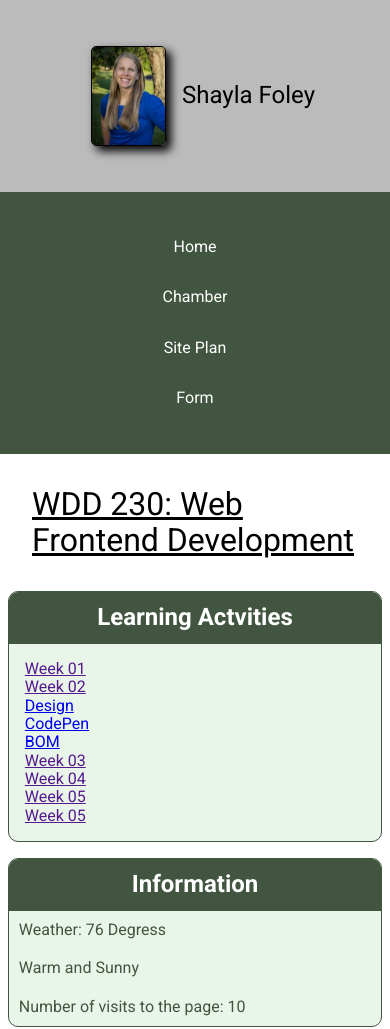
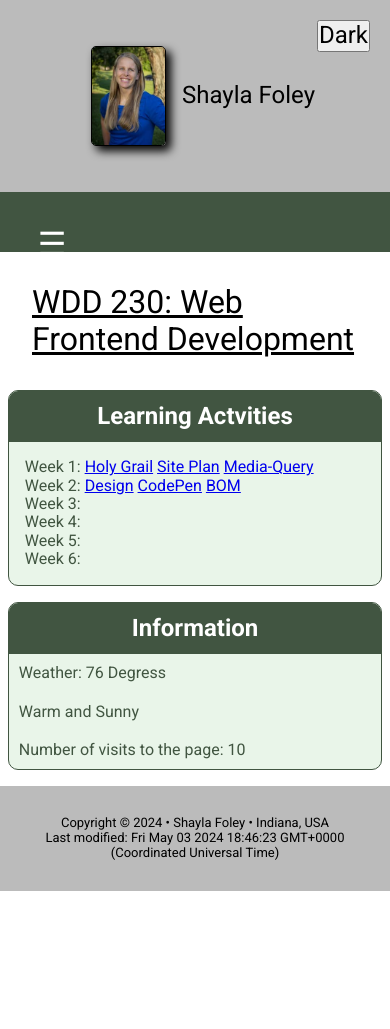
Before and after one commit to shaylafoley/wdd230, a plain HTML site: page index.html in a window 390 px wide. Shown: the top 1029 px of the page. After the commit the page ends 891 px from the top, so only its background shows below. Drawn offline with Linux system fonts and the light colour scheme.

Commit message:
hamburger and dark

```diff
--- a/index.html
+++ b/index.html
@@ -20,37 +20,44 @@
     <link rel="icon" href="favicon.ico">
 </head>
 <body>
+
     <header>
 
         <img id="photo" src="images/profile.jpg" alt="Shayla Foley Profile Image" width="75" height="100">
 
             <span>Shayla Foley</span>
+        <button id="darkBtn">Dark</button>
+    </header>
 
-    </header>
-    <nav>
-        <ul>
-            <li><a href="index.html">Home</a></li>
+    <nav class="animateMe">
+        <button id="myButton"></button>
+        <ul class="menuLinks">
+            <li class="current-menu-item"><a href="index.html">Home</a></li>
             <li><a href="">Chamber</a></li>
             <li><a href="week01/chamber-site-plan.html">Site Plan</a></li>
             <li><a href="">Form</a></li>
         </ul>
     </nav>
-    <main>
+    <main id ="main">
         <h1 class="text">WDD 230: Web Frontend Development</h1>
         <div class="parent">
         <section class="card">
             <h2>Learning Actvities</h2>
             <ul class="links">
-                <li><a href="">Week 01</a></li>
+                <li>Week 1:
+                    <a href="week01/holygrail.html">Holy Grail</a>
+                    <a href="week01/chamber-site-plan.html">Site Plan</a>
+                    <a href="week01/media-query.html">Media-Query</a>
+                </li>
 
-                <li><a href="">Week 02</a></li>
-                    <li class="side"><a href="week02/design.html">Design</a></li>
-                    <li class="side"><a href="https://codepen.io/shaylafoley/pen/ZEZZwBV">CodePen</a></li>
-                    <li class="side"><a href="week02/bom.html">BOM</a></li>
-                <li><a href="">Week 03</a></li>
-                <li><a href="">Week 04</a></li>
-                <li><a href="">Week 05</a></li>
-                <li><a href="">Week 05</a></li>
+                <li>Week 2:
+                    <a href="week02/design.html">Design</a>
+                    <a href="https://codepen.io/shaylafoley/pen/ZEZZwBV">CodePen</a>
+                    <a href="week02/bom.html">BOM</a></li>
+                <li>Week 3:<a href=""></a></li>
+                <li>Week 4:<a href=""></a></li>
+                <li>Week 5:<a href=""></a></li>
+                <li>Week 6:<a href=""></a></li>
             </ul>
         </section>
         <section class="card">
@@ -67,5 +74,7 @@
         <p id="lastMod"></p>
     </footer>
     <script src="scripts/getDates.js"></script>
+    <script src="scripts/darkMode.js"></script>
+    <script src="scripts/hamburger.js"></script>
 </body>
 </html>
--- /dev/null
+++ b/scripts/darkMode.js
@@ -0,0 +1,7 @@
+const myBtn = document.getElementById('darkBtn');
+
+
+myBtn.addEventListener('click', () => {
+    // Toggle dark mode class on the main content area
+    main.classList.toggle('dark');
+});
--- /dev/null
+++ b/scripts/hamburger.js
@@ -0,0 +1,7 @@
+const hamburgerElement = document.querySelector('#myButton');
+const navElement = document.querySelector('#animateMe');
+
+hamburgerElement.addEventListener('click', () => {
+    navElement.classList.toggle('open');
+    hamburgerElement.classList.toggle('open');
+})
--- a/styles/base.css
+++ b/styles/base.css
@@ -1,3 +1,4 @@
+
 * {
     margin: 0;
     padding: 0;
@@ -109,3 +110,61 @@ nav a:hover {
 
 
 }
+#myButton {
+    font-size: 2rem;
+    background: none;
+    border: none;
+    color: #fff;
+    cursor: pointer;
+    width: 44px;
+    text-align: left;
+    padding: .25rem 2vw;
+    position: absolute;
+}
+
+ul.menuLinks li a {
+    border: black 1 px;
+    padding: .75 2vw;
+    color: white;
+    text-decoration: none;
+
+}
+
+ul.menuLinks {
+
+    list-style-type: none;
+
+
+}
+li.current-menu-item a{
+    background-color: rgba(0, 0, 0, 0.2);
+}
+
+#myButton::before {
+    content: '\2630';
+}
+#myButton.open::before {
+    content: 'x';
+}
+nav {
+    display: grid;
+    grid-template-rows: 0fr;
+    transition: grid-template-rows 0.5s ease-out;
+}
+nav ul {
+    overflow: hidden;
+}
+nav.open {
+    grid-template-rows: 1fr;
+
+}
+#darkBtn{
+    position: absolute;
+    top: 20px;
+    right: 20px;
+    cursor: pointer;
+}
+.dark {
+    background-color: black;
+    color: lightgray;
+}
--- a/styles/larger.css
+++ b/styles/larger.css
@@ -15,4 +15,19 @@
         flex: 1 1 100%;
 
     }
+
+    #myButton {
+        display: none;
+    }
+
+    ul.menuLinks, ul.menuLinks.open {
+        display: flex;
+    }
+
+    ul.menuLinks a:hover {
+        background-color: rgba(255, 255,255, 0.2);
+    }
+    nav {
+        grid-template-rows: 1fr;
+    }
 }
```
Also changed, not shown: images/moon-dark-theme-svgrepo-com.svg (added).
